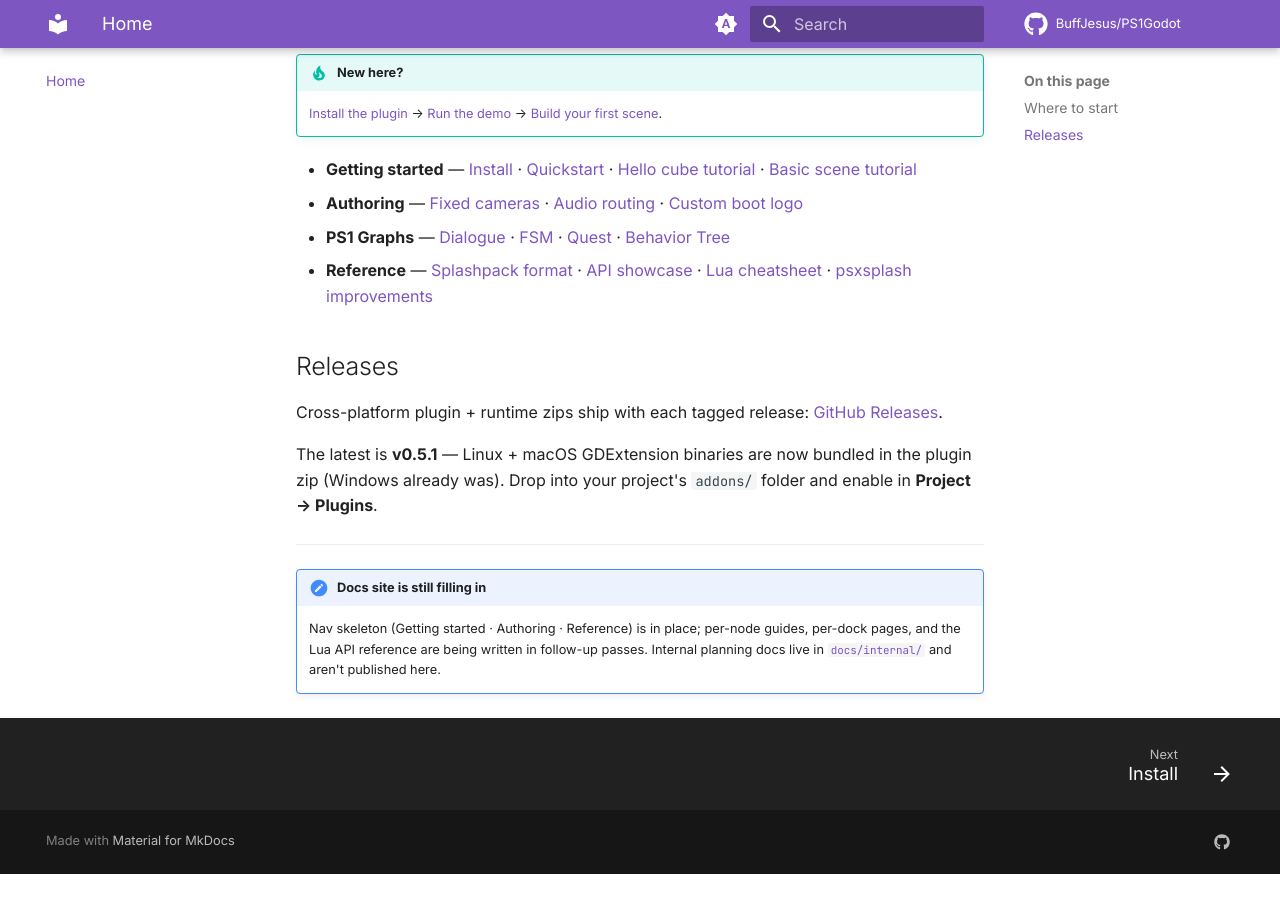
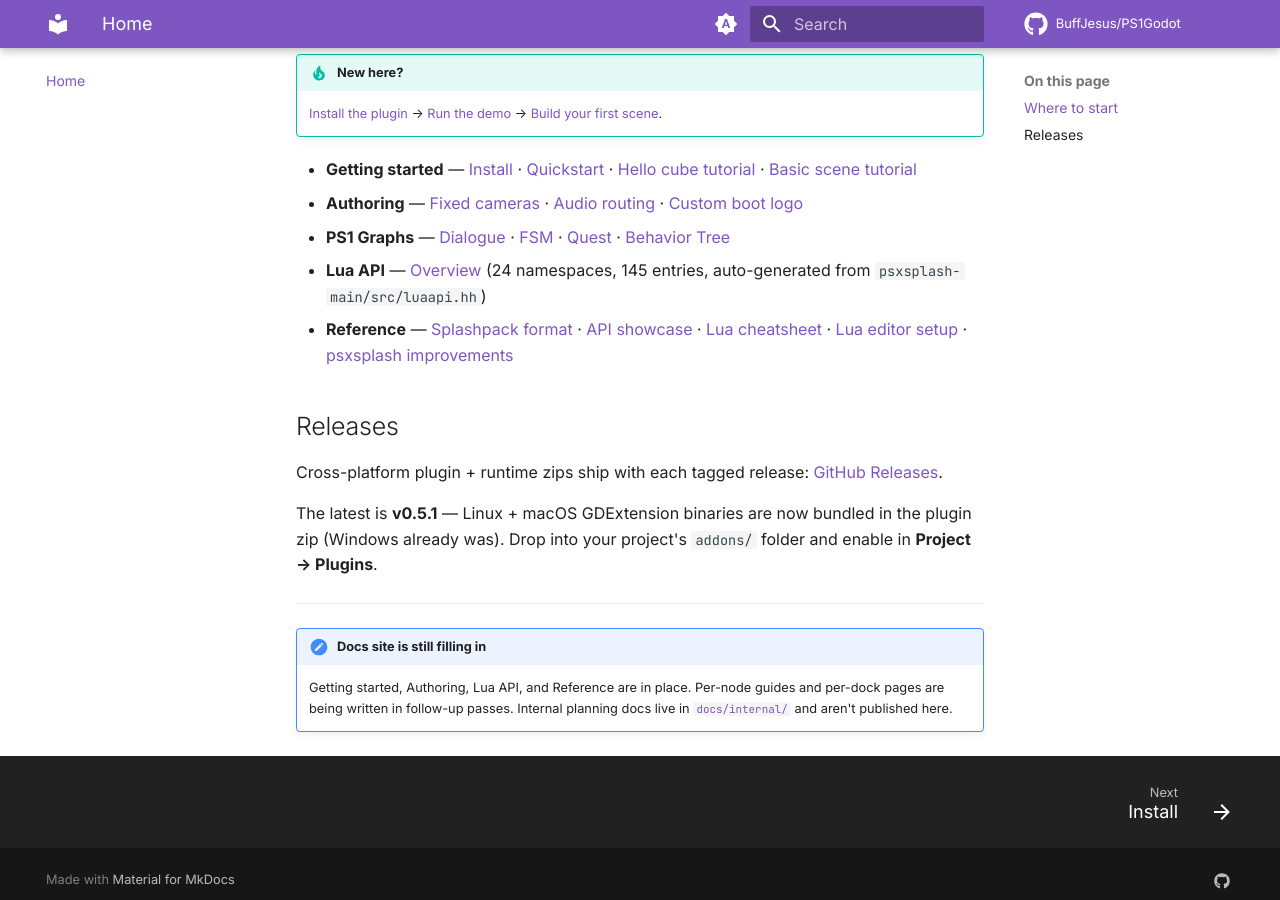
Before and after one commit to BuffJesus/PS1Godot, an MkDocs documentation site: the page built from docs/index.md, in a window 1280 px wide and 900 px high, scrolled down 496 px. Built offline with MkDocs 1.6.1 and Material for MkDocs 9.7.7, drawn with Linux system fonts in a browser that asks for light colours; comment, search, counter and statistics services are not loaded; before the commit the page ends 1370 px from its top, so only the background shows below that.

Commit message:
docs(site): refresh landing page note + add Lua API to bullet list
Note still claimed the Lua API reference was pending — that landed
last session (24 namespaces, 145 entries, auto-generated). Also
adds the Lua API + Lua editor setup to the "Where to start" list.

Co-Authored-By: Claude Opus 4.7 (1M context) <noreply@anthropic.com>

```diff
--- a/docs/index.md
+++ b/docs/index.md
@@ -31,9 +31,12 @@ format, different editor, deliberately better UX.
 - **PS1 Graphs** — [Dialogue](authoring/graphs/dialogue.md) ·
   [FSM](authoring/graphs/fsm.md) · [Quest](authoring/graphs/quest.md) ·
   [Behavior Tree](authoring/graphs/behavior-tree.md)
+- **Lua API** — [Overview](lua-api/index.md) (24 namespaces, 145 entries,
+  auto-generated from `psxsplash-main/src/luaapi.hh`)
 - **Reference** — [Splashpack format](reference/splashpack-format.md) ·
   [API showcase](reference/api-showcase.md) ·
   [Lua cheatsheet](reference/lua-cheatsheet.md) ·
+  [Lua editor setup](reference/lua-editor-setup.md) ·
   [psxsplash improvements](reference/psxsplash-improvements.md)
 
 ## Releases
@@ -48,8 +51,8 @@ bundled in the plugin zip (Windows already was). Drop into your project's
 ---
 
 !!! note "Docs site is still filling in"
-    Nav skeleton (Getting started · Authoring · Reference) is in place;
-    per-node guides, per-dock pages, and the Lua API reference are
-    being written in follow-up passes. Internal planning docs live in
+    Getting started, Authoring, Lua API, and Reference are in place.
+    Per-node guides and per-dock pages are being written in follow-up
+    passes. Internal planning docs live in
     [`docs/internal/`](https://github.com/BuffJesus/PS1Godot/tree/main/docs/internal){ target="_blank" }
     and aren't published here.
```
